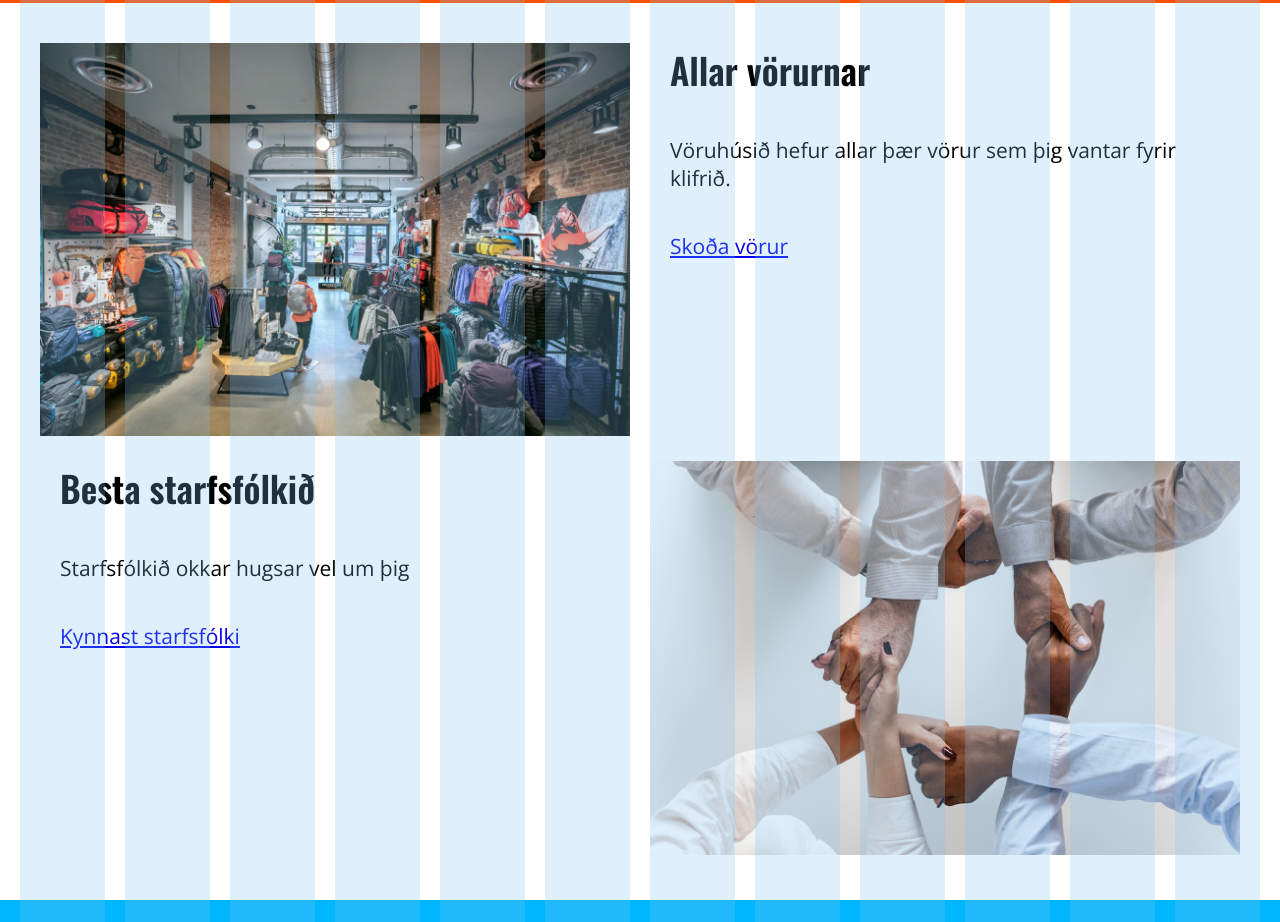
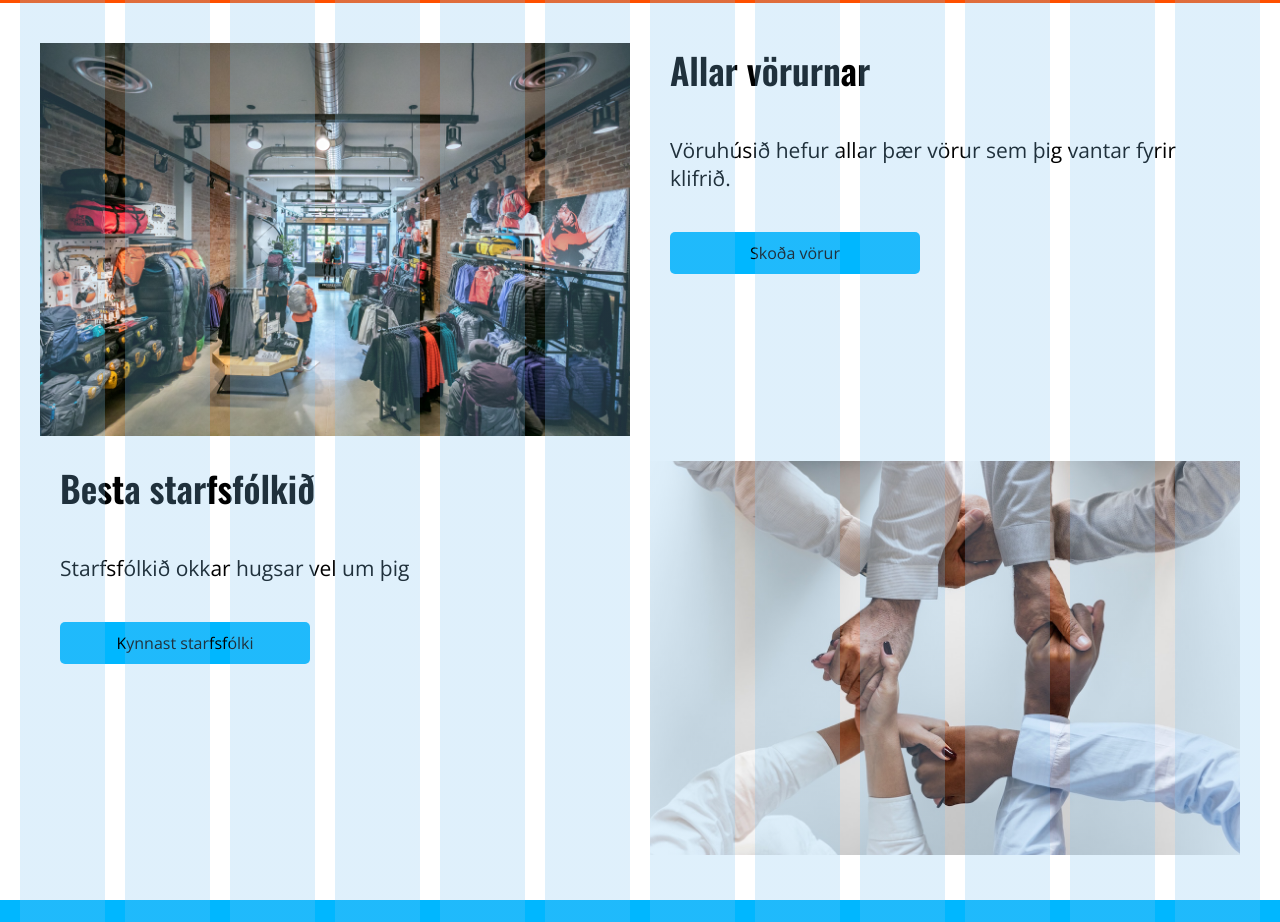
Before and after one commit to andrearakel/Vefforritun, a website: page vef1-2019-h1/index.html in a window 1280 px wide. Shown: the part 178-1100 px from the top of the page. Drawn offline with nearby package versions, Linux system fonts and the light colour scheme; files that its build step writes are made by us from their sources; files whose address does not match are found by name.

Commit message:
laga classa

```diff
--- a/vef1-2019-h1/index.html
+++ b/vef1-2019-h1/index.html
@@ -37,7 +37,7 @@
             <div class="textphoto__text">
               <h2 class="textphoto__h2">Allar vörurnar</h2>
               <p class="textphoto__p">Vöruhúsið hefur allar þær vörur sem þig vantar fyrir klifrið.</p>
-              <a class="textphoto__button" href="pages/products.html" class="button">Skoða vörur</a>
+              <a href="pages/products.html" class="button">Skoða vörur</a>
             </div>
           </div>
           <div class="textphoto__col">
@@ -50,7 +50,7 @@
             <div class="textphoto__text">
               <h2 class="textphoto__h2">Besta starfsfólkið</h2>
               <p class="textphoto__p">Starfsfólkið okkar hugsar vel um þig</p>
-              <a class="textphoto__button" href="pages/staff.html" class="button">Kynnast starfsfólki</a>
+              <a href="pages/staff.html" class="button">Kynnast starfsfólki</a>
             </div>
           </div>
           <div class="textphoto__col">
```
